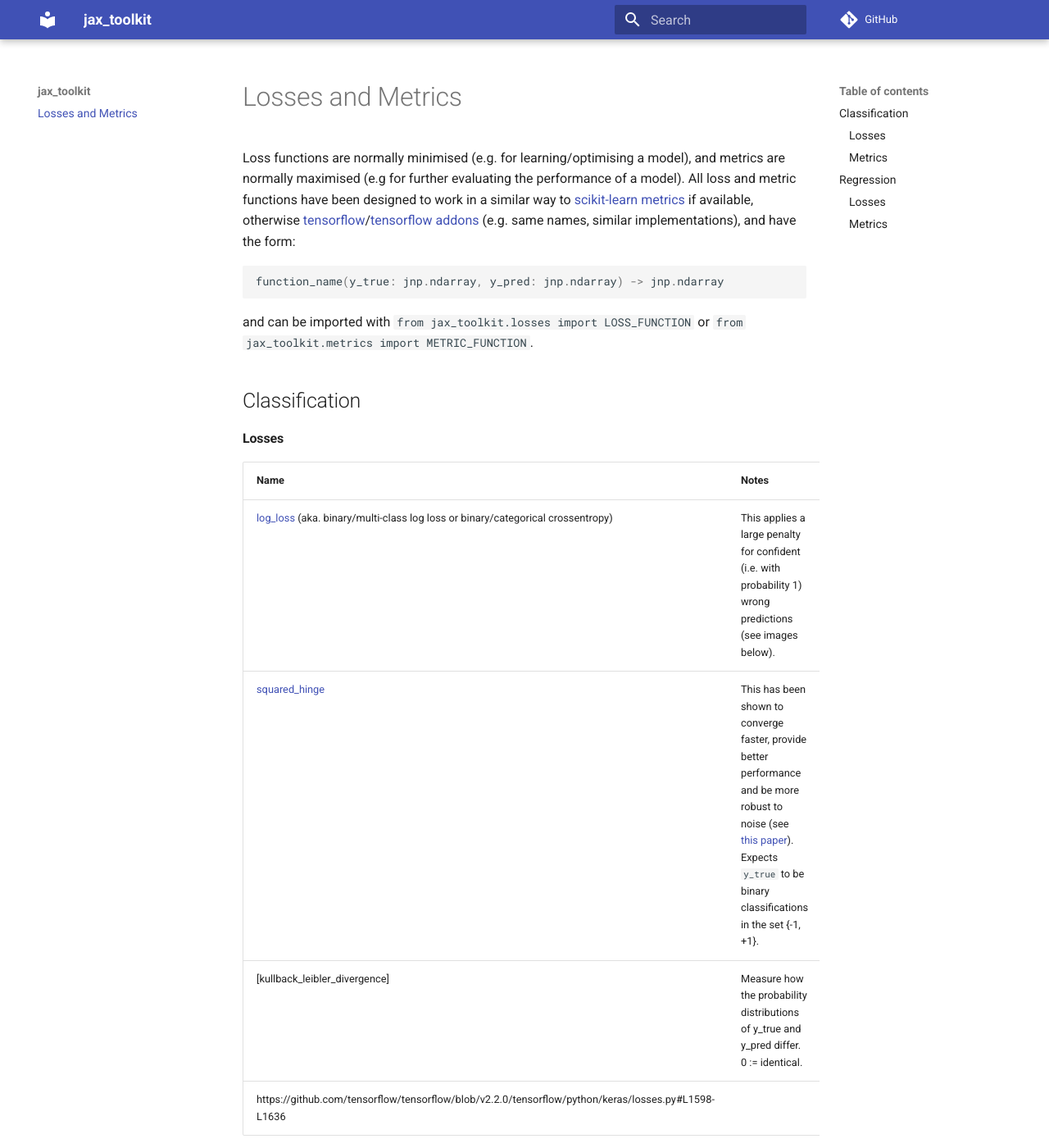
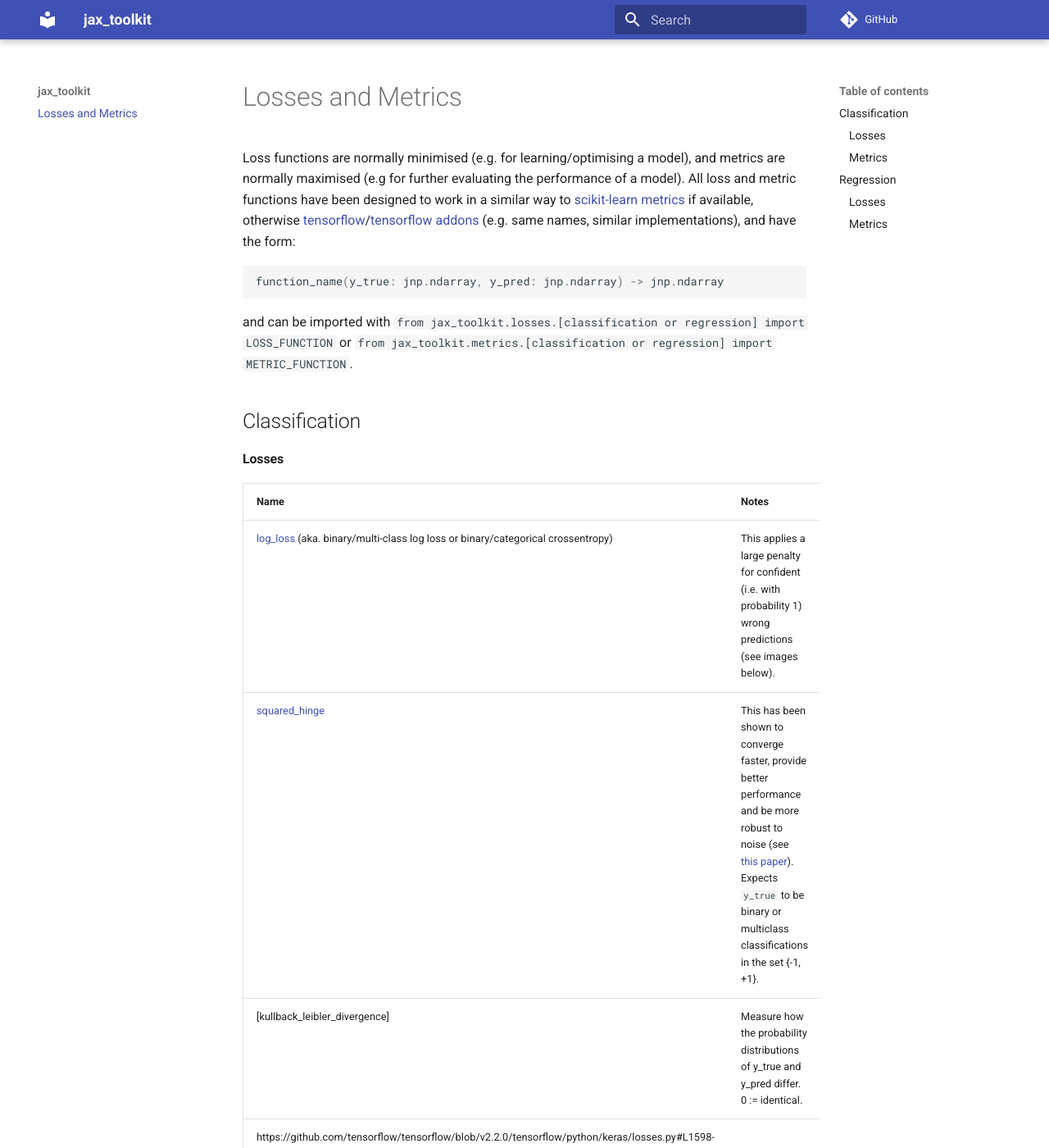
Before and after one commit to asmith26/jax_toolkit, an MkDocs documentation site: the page built from docs/losses_and_metrics.md, in a window 1280 px wide and 1400 px high. Shown: the whole window at 82% size. Built offline with MkDocs 1.6.1 and Material for MkDocs 9.7.7, drawn with Linux system fonts in a browser that asks for light colours; comment, search, counter and statistics services are not loaded.

Commit message:
Refactor loss classifications, update doc

````diff
--- a/docs/losses_and_metrics.md
+++ b/docs/losses_and_metrics.md
@@ -6,14 +6,14 @@ Loss functions are normally minimised (e.g. for learning/optimising a model), an
 function_name(y_true: jnp.ndarray, y_pred: jnp.ndarray) -> jnp.ndarray
 ```
 
-and can be imported with `from jax_toolkit.losses import LOSS_FUNCTION` or `from jax_toolkit.metrics import METRIC_FUNCTION`.
+and can be imported with `from jax_toolkit.losses.[classification or regression] import LOSS_FUNCTION` or `from jax_toolkit.metrics.[classification or regression] import METRIC_FUNCTION`.
 
 ## Classification
 #### Losses
 | Name | Notes |
 |---|---|
 | [log_loss](https://github.com/asmith26/jax_toolkit/blob/master/jax_toolkit/losses.py#L9) (aka. binary/multi-class log loss or binary/categorical crossentropy) | This applies a large penalty for confident (i.e. with probability 1) wrong predictions (see images below). |
-| [squared_hinge]() | This has been shown to converge faster, provide better performance and be more robust to noise (see [this paper](https://arxiv.org/abs/1702.05659)). Expects `y_true` to be binary classifications in the set {-1, +1}. |
+| [squared_hinge]() | This has been shown to converge faster, provide better performance and be more robust to noise (see [this paper](https://arxiv.org/abs/1702.05659)). Expects `y_true` to be binary or multiclass classifications in the set {-1, +1}. |
 | [kullback_leibler_divergence] | Measure how the probability distributions of y_true and y_pred differ. 0 := identical. |
 https://github.com/tensorflow/tensorflow/blob/v2.2.0/tensorflow/python/keras/losses.py#L1598-L1636
 
````
Also changed, not shown: other parts of docs/losses_and_metrics.md (+4 -4 lines), 1 other file.
